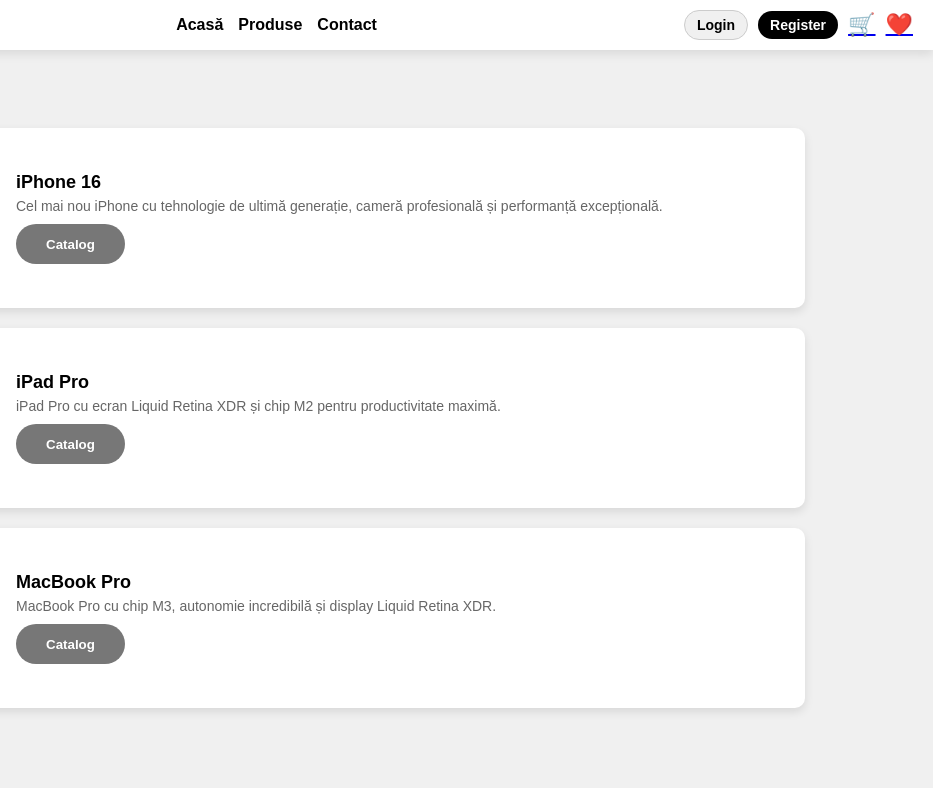
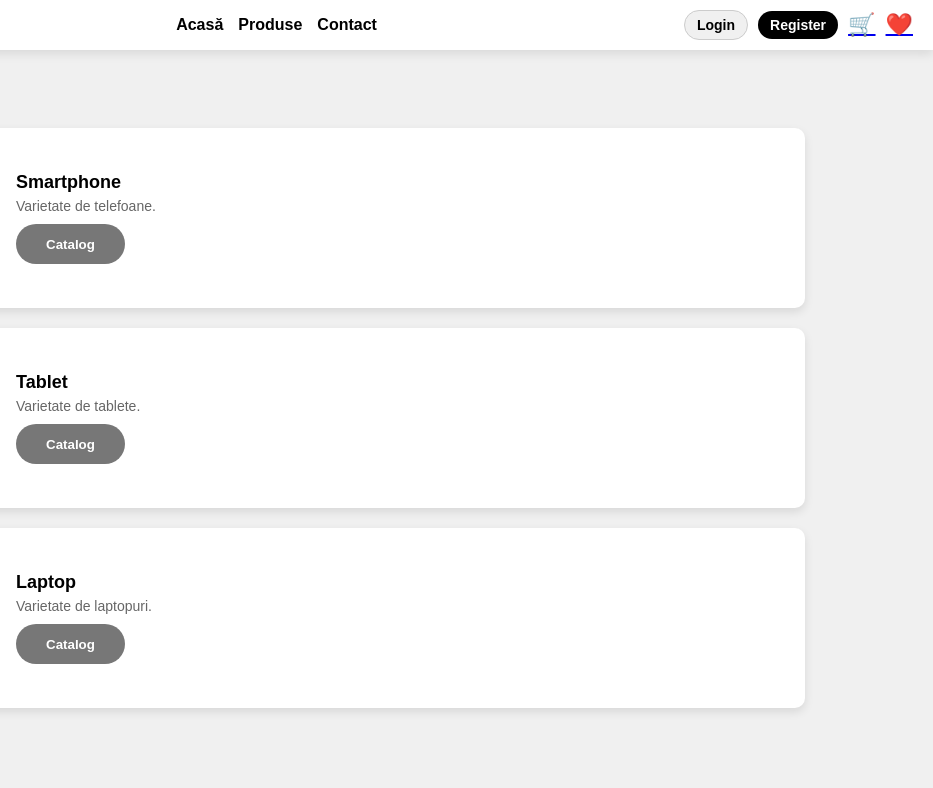
Before and after one commit to eugen-12/JSWEBPR, a website built with Vite: page index.html in a window 1280 px wide. Shown: the top 788 px of the page, 347-1280 px from the left. Built offline with nearby package versions, Linux system fonts and the light colour scheme.

```diff
--- a/index.html
+++ b/index.html
@@ -29,28 +29,28 @@
         <h2>Catalog</h2>
 
         <div class="product">
-            <img src="https://images.pexels.com/photos/1334598/pexels-photo-1334598.jpeg" alt="iPhone 16">
+            <img src="https://images.pexels.com/photos/1092644/pexels-photo-1092644.jpeg" alt="Smartphone">
             <div class="product-info">
-                <h3>iPhone 16</h3>
-                <p>Cel mai nou iPhone cu tehnologie de ultimă generație, cameră profesională și performanță excepțională.</p>
+                <h3>Smartphone</h3>
+                <p>Varietate de telefoane.</p>
                 <button>Catalog</button>
             </div>
         </div>
 
         <div class="product">
-            <img src="https://images.pexels.com/photos/1334597/pexels-photo-1334597.jpeg" alt="iPad">
+            <img src="https://images.pexels.com/photos/1334597/pexels-photo-1334597.jpeg" alt="Tablet">
             <div class="product-info">
-                <h3>iPad Pro</h3>
-                <p>iPad Pro cu ecran Liquid Retina XDR și chip M2 pentru productivitate maximă.</p>
+                <h3>Tablet</h3>
+                <p>Varietate de tablete.</p>
                 <button>Catalog</button>
             </div>
         </div>
 
         <div class="product">
-            <img src="https://images.pexels.com/photos/303383/pexels-photo-303383.jpeg" alt="MacBook">
+            <img src="https://images.pexels.com/photos/18105/pexels-photo.jpg" alt="Laptop">
             <div class="product-info">
-                <h3>MacBook Pro</h3>
-                <p>MacBook Pro cu chip M3, autonomie incredibilă și display Liquid Retina XDR.</p>
+                <h3>Laptop</h3>
+                <p>Varietate de laptopuri.</p>
                 <button>Catalog</button>
             </div>
         </div>
```
